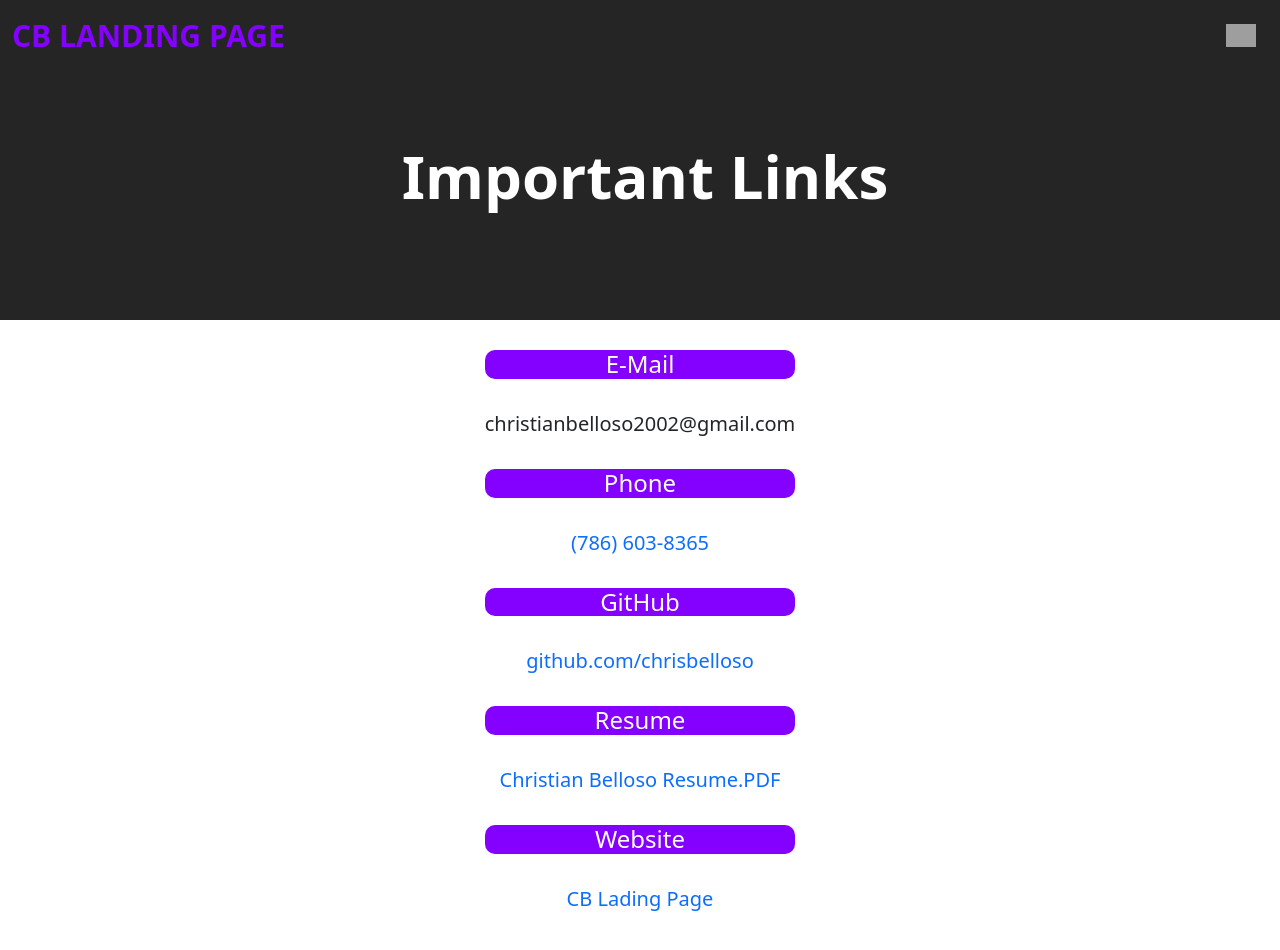
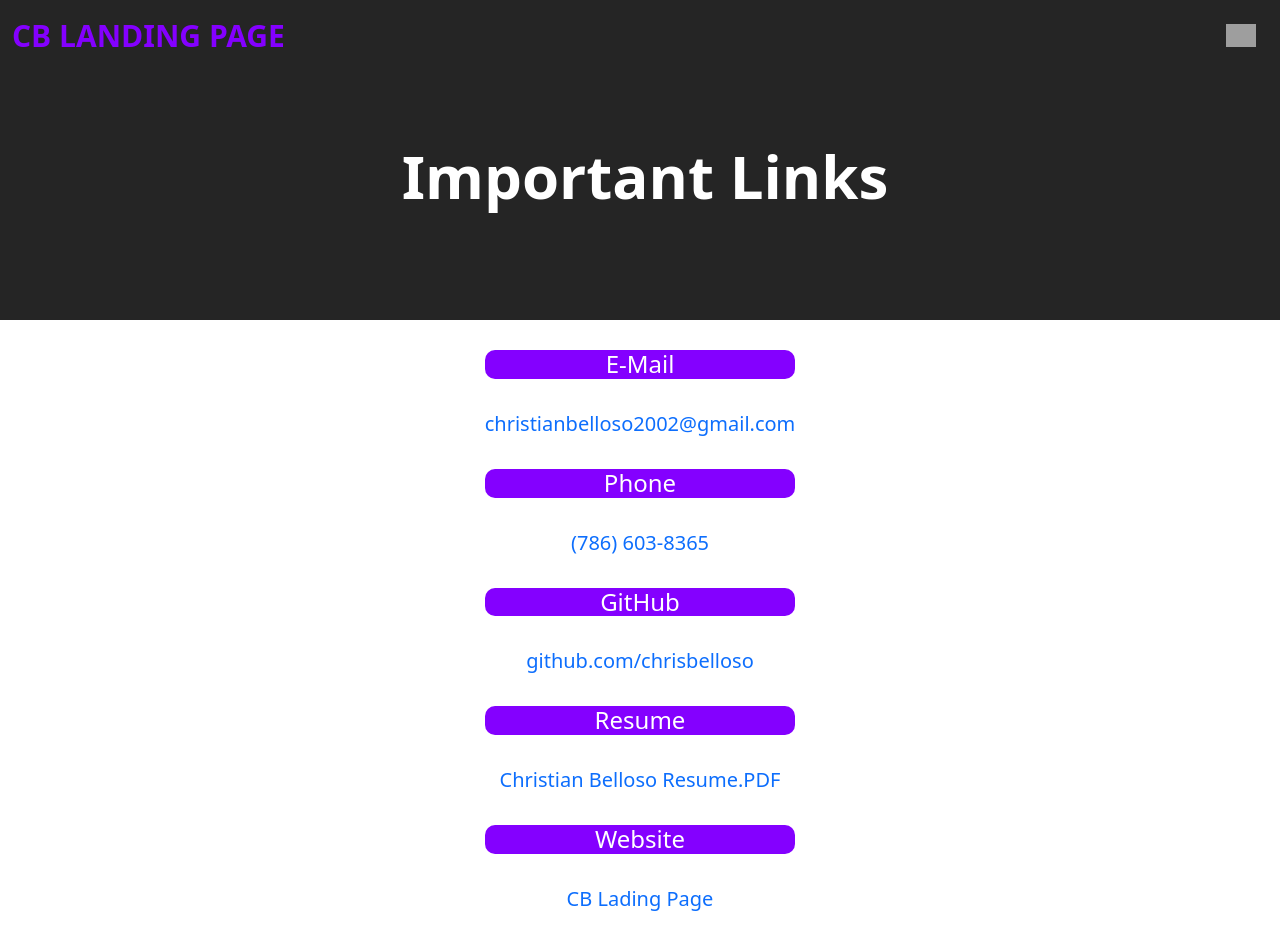
Before and after one commit to chrisbelloso/landingPage, a React (Create React App) app: page /links in a window 1280 px wide. Shown: the top 950 px of the page. Built offline with nearby package versions, Linux system fonts and the light colour scheme; grey boxes are pictures that could not be loaded.

Commit message:
add mailto link

```diff
--- a/src/views/ImportantLinks.js
+++ b/src/views/ImportantLinks.js
@@ -11,9 +11,9 @@ const ImportantLinks = () => {
             <div className='links'>
                 <div className='E-Mail'>
                     <h4 className='linkTitle'>E-Mail</h4>
-                    <p className='linkText'>
+                    <a className='linkText' href="mailto:christianbelloso2002@gmail.com">
                         christianbelloso2002@gmail.com
-                    </p>
+                    </a>
                 </div>
                 <div className='Phone'>
                     <h4 className='linkTitle'>Phone</h4>
```
